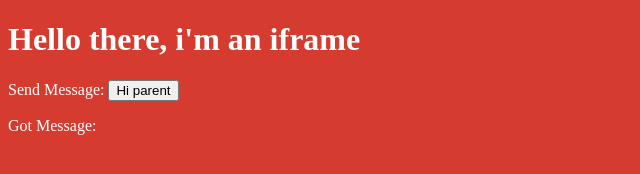
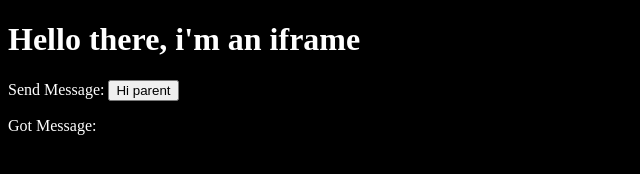
Before and after one commit to kswsnd/kswsnd.github.io, a plain HTML site: page index2.html in a window 1280 px wide. Shown: the whole page, without its empty margins (0-640 px from the left). Drawn offline with Linux system fonts and the light colour scheme.

Commit message:
Update index2.html

```diff
--- a/index2.html
+++ b/index2.html
@@ -5,7 +5,7 @@
     <title>iframe Window</title>
     <style>
         body {
-            background-color: #D53C2F;
+            background-color: black;
             color: white;
         }
     </style>
```
